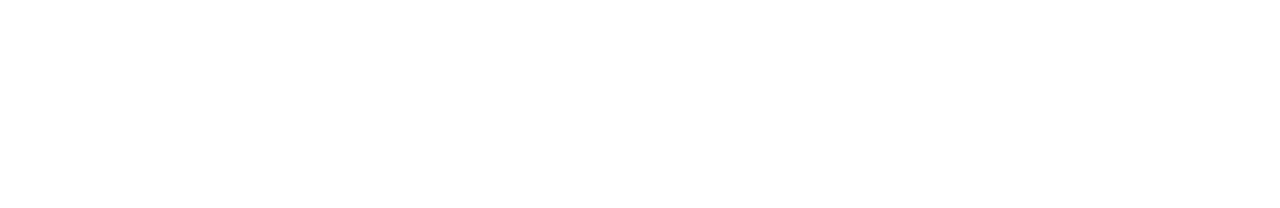
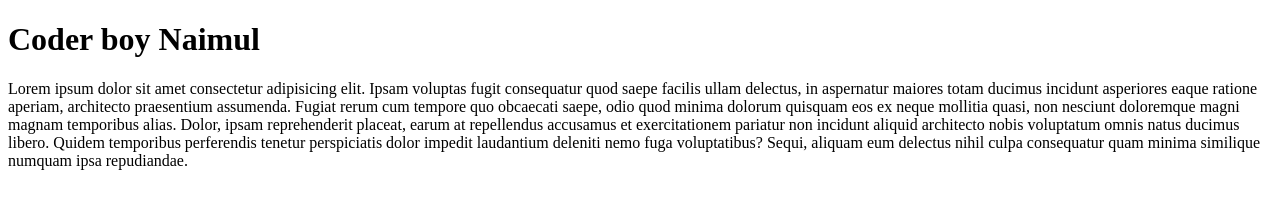
Before and after one commit to Naimul49/project-1, a plain HTML site: page index.html in a window 1280 px wide. Drawn offline with Linux system fonts and the light colour scheme.

Commit message:
style changed

```diff
--- a/index.html
+++ b/index.html
@@ -6,5 +6,20 @@
     <meta name="viewport" content="width=device-width, initial-scale=1.0" />
     <title>portfolio website</title>
   </head>
-  <body></body>
+  <body>
+    <h1>Coder boy Naimul</h1>
+    <p>
+      Lorem ipsum dolor sit amet consectetur adipisicing elit. Ipsam voluptas
+      fugit consequatur quod saepe facilis ullam delectus, in aspernatur maiores
+      totam ducimus incidunt asperiores eaque ratione aperiam, architecto
+      praesentium assumenda. Fugiat rerum cum tempore quo obcaecati saepe, odio
+      quod minima dolorum quisquam eos ex neque mollitia quasi, non nesciunt
+      doloremque magni magnam temporibus alias. Dolor, ipsam reprehenderit
+      placeat, earum at repellendus accusamus et exercitationem pariatur non
+      incidunt aliquid architecto nobis voluptatum omnis natus ducimus libero.
+      Quidem temporibus perferendis tenetur perspiciatis dolor impedit
+      laudantium deleniti nemo fuga voluptatibus? Sequi, aliquam eum delectus
+      nihil culpa consequatur quam minima similique numquam ipsa repudiandae.
+    </p>
+  </body>
 </html>
--- /dev/null
+++ b/style.css
@@ -0,0 +1,3 @@
+.p {
+  color: navy;
+}
```
